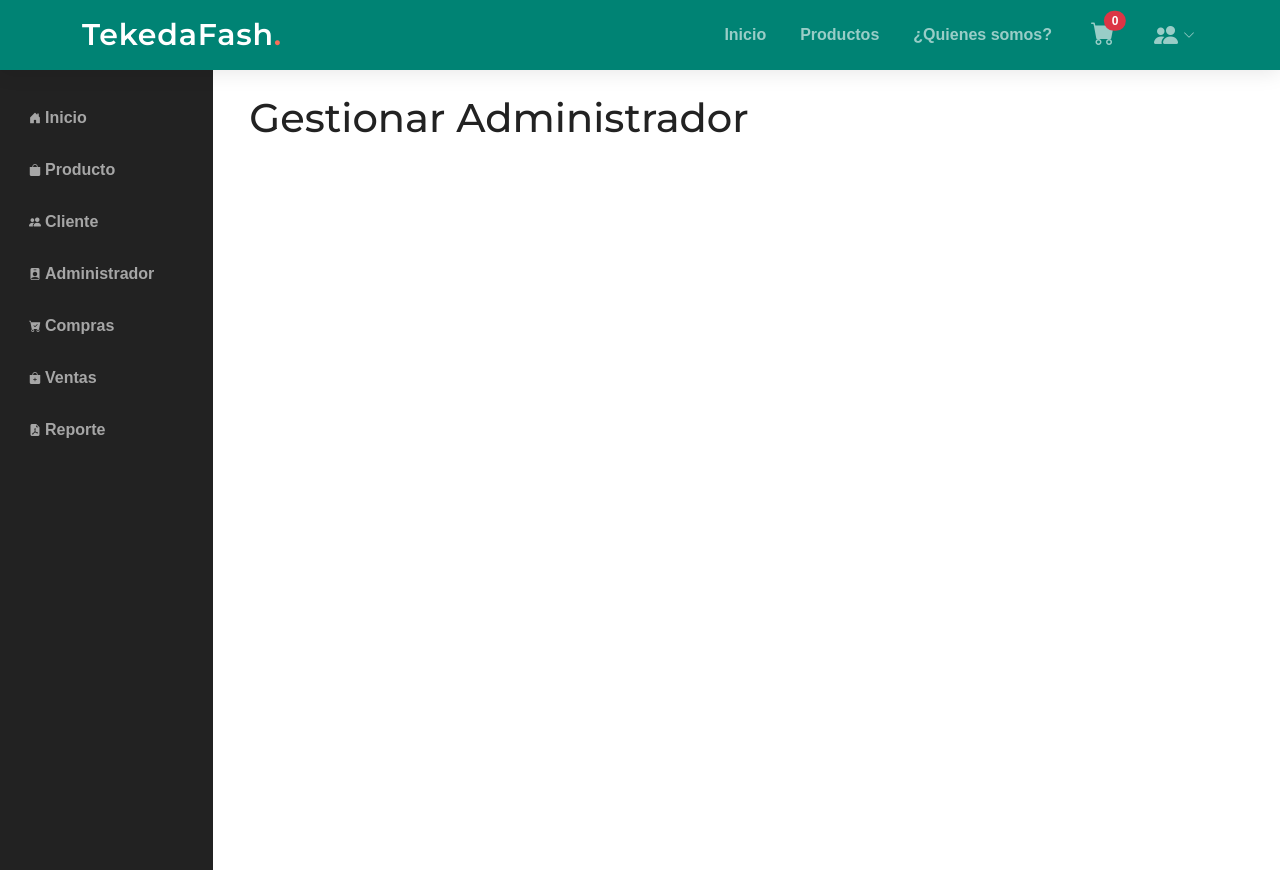
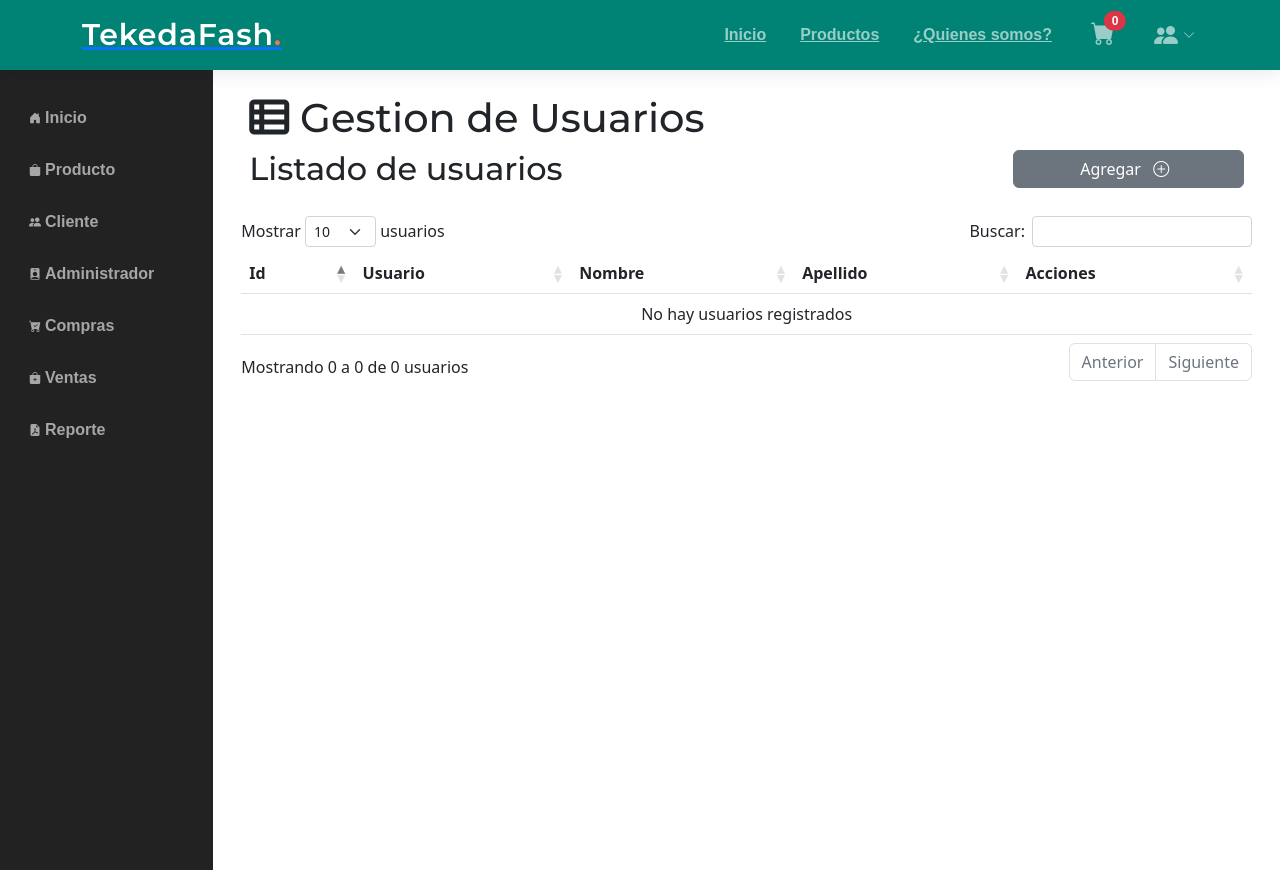
Before and after one commit to marvinortiz22/tekedafash, a Django app: template Administrador/templates/Administrador/gestionarAdministrador.html in a window 1280 px wide. Run offline with Django 4.2, Linux system fonts and the light colour scheme; the template is opened without the code that fills it, so the values that code supplies are empty; some libraries are stand-ins or nearby versions.

Commit message:
Gestionar Usuarios
gestion

```diff
--- a/Administrador/templates/Administrador/gestionarAdministrador.html
+++ b/Administrador/templates/Administrador/gestionarAdministrador.html
@@ -2,5 +2,56 @@
 {% block title %} Inicio {% endblock %}
 
 {% block body %}
-    <h1>Gestionar Administrador</h1>
+
+
+<div class="row">
+    <div>
+        <h1><i class="fa fa-th-list"></i> Gestion de Usuarios</h1>
+    </div>
+    <div class="col-md-9">
+        <h2>Listado de usuarios</h2>
+        <ul class="app-breadcrumb breadcrum side"> </ul>
+    </div>
+    <div class="col-md-3">
+    <div class="d-grid">
+            <button class="btn btn-secondary" type="button">Agregar <i class="px-2 bi bi-plus-circle"></i></button>
+          </div>
+</div>
+</div>
+<div class="row">
+    <div class="col-12 table-responsive mt-2 p-1">
+        <table class="table" id="tbl-usuarios">
+            <thead>
+                <tr>
+                    <th>Id</th>
+                    <th>Usuario</th>
+                    <th>Nombre</th>
+                    <th>Apellido</th>
+                    <th>Acciones</th>
+                </tr>
+            </thead>
+            <tbody>
+                {% for usuario in Usuario %}
+                <tr>
+                    <td>{{usuario.id}}</td>
+                    <td>{{usuario.username}}</td>
+                    <td>{{usuario.first_name}}</td>
+                    <td>{{usuario.last_name}}</td>
+                    <td>
+                        <a href="" class="btn btn-primary m-2"><i class="bi bi-lock-fill"></i></a>
+                        <a href="" class="btn btn-warning m-2"><i class="bi bi-arrow-clockwise text-white"></i></a>
+                        <a href="" class="btn btn-danger m-2"><i class="bi bi-trash-fill"></i></a>
+                    </td>
+                </tr>
+                {% endfor %}
+           </tbody>
+</div>
 {% endblock %}
+
+{% block js %}
+    <script>
+        $(document).ready(function () {
+            initTable("#tbl-usuarios","usuarios");
+        });
+    </script>
+{% endblock %}
--- a/TekedaFash/templates/General/base.html
+++ b/TekedaFash/templates/General/base.html
@@ -15,6 +15,7 @@
     <link rel="stylesheet" href="{% static 'css/swiper-bundle.min.css' %}">
     <link rel="stylesheet" href="{% static 'css/dataTables.bootstrap5.min.css' %}">
     <link rel="stylesheet" href="{% static 'css/main.css' %}">
+    <link rel="stylesheet" href="https://cdnjs.cloudflare.com/ajax/libs/twitter-bootstrap/5.2.0/css/bootstrap.min.css">
 </head>
 <body>
     {% block content %}
```
Also changed, not shown: Administrador/views.py (+12 -0 lines), static/js/gestion.js (added).
